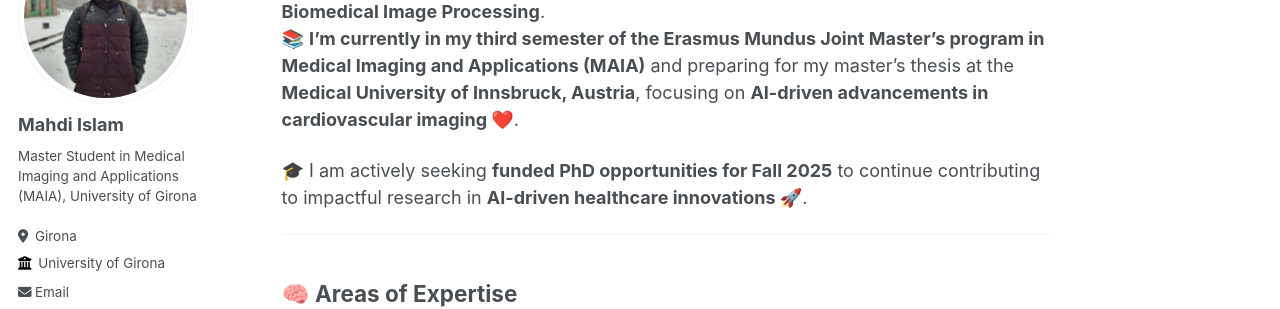
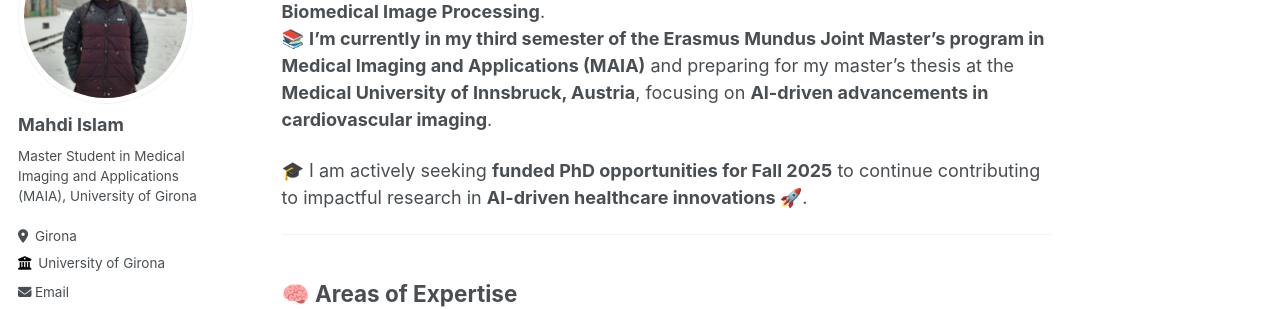
Before and after one commit to mahdiislam79/mahdiislam79.github.io, a Jekyll site: the page built from _pages/about.md, in a window 1280 px wide and 900 px high. Shown: the part 177-486 px from the top of the window. Built offline with Jekyll 4.4.1, drawn with Linux system fonts in a browser that asks for light colours; some web fonts are replaced.

```diff
--- a/_pages/about.md
+++ b/_pages/about.md
@@ -8,7 +8,7 @@ redirect_from:
 ---
 
 👋 Hi! I’m **Mahdi Islam**, a researcher specializing in **Deep Learning**, **Computer Vision**, and **Biomedical Image Processing**.
-📚 **I’m currently in my third semester of the Erasmus Mundus Joint Master’s program in Medical Imaging and Applications (MAIA)** and preparing for my master’s thesis at the **Medical University of Innsbruck, Austria**, focusing on **AI-driven advancements in cardiovascular imaging ❤️**.
+📚 **I’m currently in my third semester of the Erasmus Mundus Joint Master’s program in Medical Imaging and Applications (MAIA)** and preparing for my master’s thesis at the **Medical University of Innsbruck, Austria**, focusing on **AI-driven advancements in cardiovascular imaging**.
 
 🎓 I am actively seeking **funded PhD opportunities for Fall 2025** to continue contributing to impactful research in **AI-driven healthcare innovations 🚀**.
 
```
